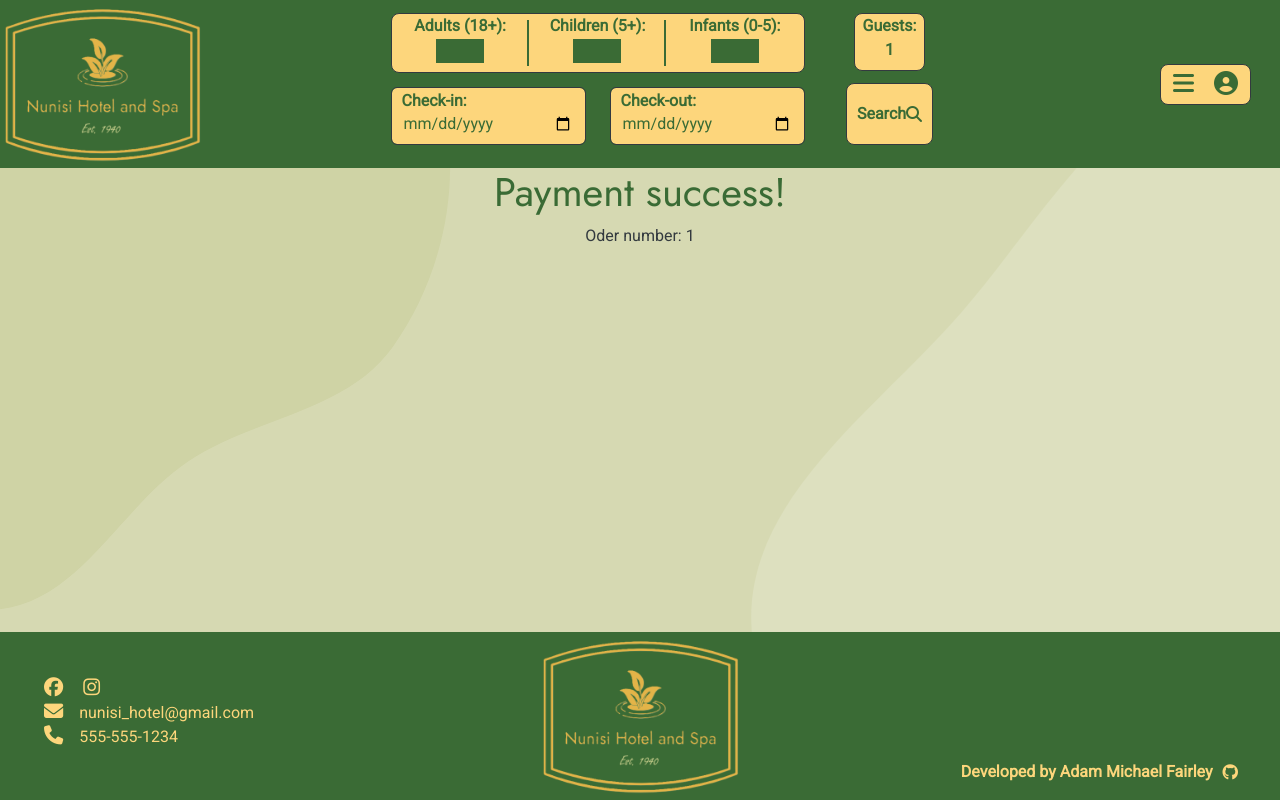
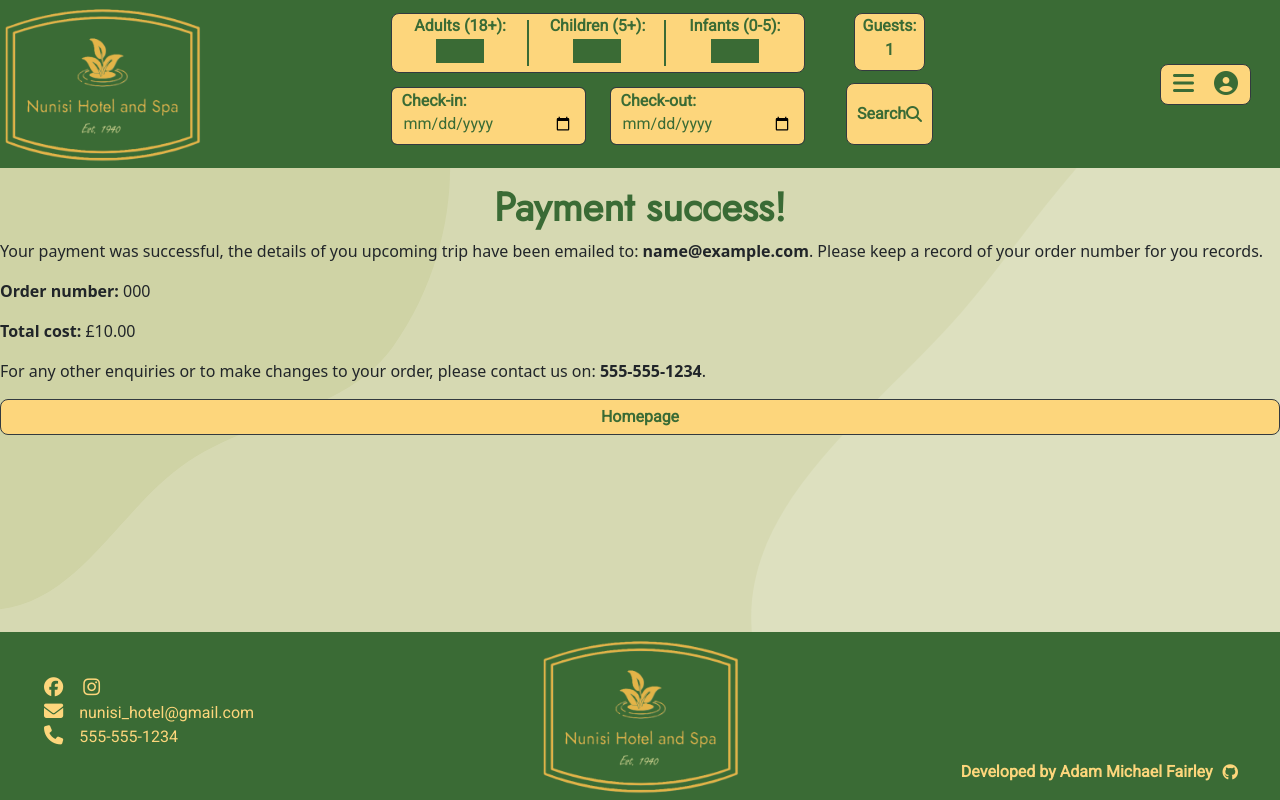
Before and after one commit to amfairley/nunisi, a Django app: template checkout/templates/checkout/success.html in a window 1280 px wide. Run offline with Django 5.2, Linux system fonts and the light colour scheme; tables that the repository leaves empty hold one stand-in row (values such as "Sample post"); the template is opened without the code that fills it: values that come from a table or form of the project are taken from there, most other values are stand-ins (such as "Sample title", 1, 10 or a date in 2020); parts of the project's set-up code (start-up, migrations or seed data) failed here and were passed over; some libraries are stand-ins or nearby versions.

Commit message:
Checkout: update style for order success and add homepage. Issue: #9

```diff
--- a/checkout/templates/checkout/success.html
+++ b/checkout/templates/checkout/success.html
@@ -7,9 +7,23 @@
 
 {% block content %}
     <div class="content">
-        <div id="checkout-success-message">
-            <h1 class="jost-font font-nunisi-green">Payment success!</h1>
-            <p class="roboto-font font-off-black">Oder number: <span>{{ order_number }}</span></p>
+        <!--Page title-->
+        <h1 class="page-title">Payment success!</h1>
+        <!--Information div-->
+        <div id="checkout-success-div">
+            <!--Success message-->
+            <p>Your payment was successful, the details of you upcoming trip have been emailed to: <span class="font-weight-bolder">{{ order.email }}</span>. Please keep a record of your order number for you records.</p>
+            <!--Order number-->
+            <p><span class="font-weight-bolder">Order number:</span> {{ order.order_number }}</p>
+            <!--Order cost-->
+            <p><span class="font-weight-bolder">Total cost:</span> £{{ order.order_total|floatformat:2 }}</p>
+            <!--Contact information-->
+            <p>For any other enquiries or to make changes to your order, please contact us on: <span class="font-weight-bolder">555-555-1234</span>.</p>
+        </div>
+        <!--Home button-->
+        <div class="home-button-container">
+            <a href="{% url 'home' %}" class="nunisi-button">Homepage</a>
         </div>
     </div>
+
 {% endblock %}
```
